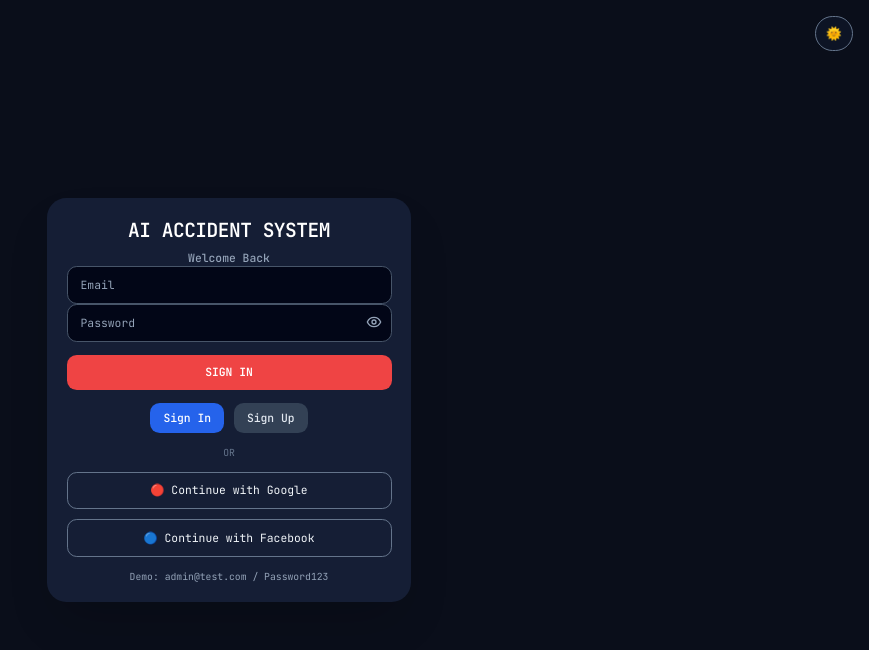
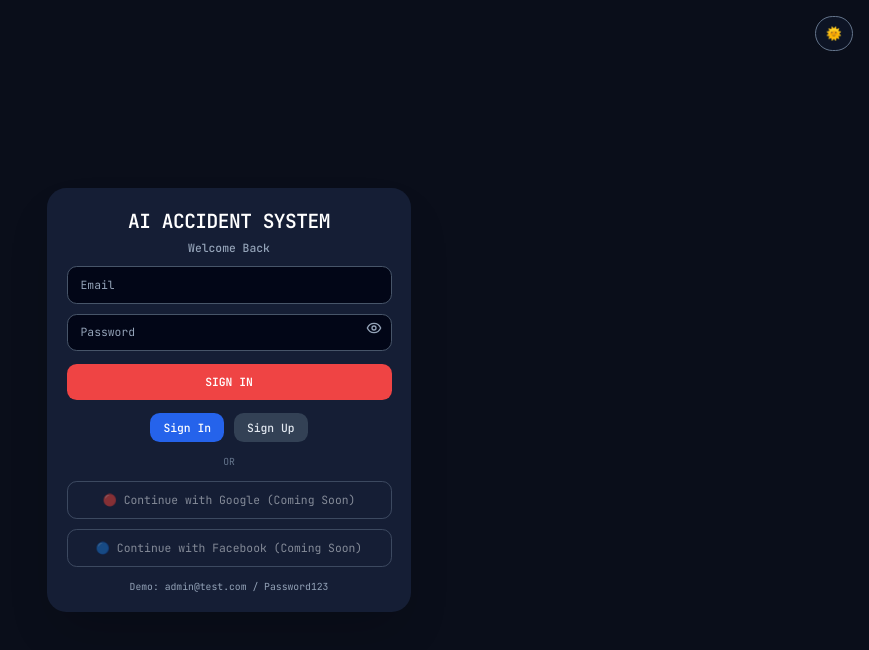
Before and after one commit to nehadubey11211-design/smart-emergency-response-platform, a React (Vite) app in the folder frontend/: page /login in a window 1280 px wide. Shown: the top 650 px of the page, without its empty margins (411-1280 px from the left). Built offline with nearby package versions, Linux system fonts and the light colour scheme; no server answers; a web font is replaced by a local one.

Commit message:
Improve login/signup UX: add success messages, disable social logins

```diff
--- a/frontend/src/pages/Login.jsx
+++ b/frontend/src/pages/Login.jsx
@@ -28,9 +28,6 @@
  *   same-origin CORS setup and CSRF protection).
  */
 
-// ================= AUTH API =================
-// Uses the real backend auth service via frontend/src/services/api.js
-
 import { useState } from "react";
 import { useNavigate } from "react-router-dom";
 import { Eye, EyeOff, Loader2 } from "lucide-react";
@@ -50,8 +47,8 @@ function getCardClasses(dark) {
 
 function getInputClasses(dark) {
   return dark
-    ? "w-full rounded-xl border border-slate-600 bg-slate-950 px-4 py-3 text-sm text-white placeholder:text-slate-400 outline-none transition focus:border-brand-blue focus:ring focus:ring-brand-blue/20"
-    : "w-full rounded-xl border border-slate-300 bg-slate-50 px-4 py-3 text-sm text-slate-900 placeholder:text-slate-500 outline-none transition focus:border-brand-blue focus:ring focus:ring-brand-blue/20";
+    ? "w-full rounded-xl border border-slate-600 bg-slate-950 px-4 py-3 mt-3 text-sm text-white placeholder:text-slate-400 outline-none transition focus:border-brand-blue focus:ring focus:ring-brand-blue/20"
+    : "w-full rounded-xl border border-slate-300 bg-slate-50 px-4 py-3 mt-3 text-sm text-slate-900 placeholder:text-slate-500 outline-none transition focus:border-brand-blue focus:ring focus:ring-brand-blue/20";
 }
 
 function getSwitchButtonClasses(active, dark) {
@@ -101,11 +98,13 @@ export default function Login() {
   const [showPw, setShowPw] = useState(false);
   const [loading, setLoading] = useState(false);
   const [error, setError] = useState("");
+  const [success, setSuccess] = useState("");
   const [isSignup, setIsSignup] = useState(false);
   const [dark, setDark] = useState(true);
 
   const handleChange = (e) => {
     setError("");
+    setSuccess("");
     setForm((prev) => ({ ...prev, [e.target.name]: e.target.value }));
   };
 
@@ -113,25 +112,25 @@ export default function Login() {
     const validationError = validateSignup(form);
     if (validationError) {
       setError(validationError);
-      setLoading(false);
       return;
     }
 
     try {
       await register(form);
-      alert("Account Created ✅ Please login");
+      setSuccess("Account created! Please sign in.");
       setIsSignup(false);
       setForm({ name: "", mobile: "", email: "", password: "" });
     } catch (err) {
       setError(err?.response?.data?.detail || "Signup failed");
-    } finally {
-      setLoading(false);
     }
   };
 
   const handleLogin = async () => {
     try {
-      const { data } = await login(form);
+      const { data } = await login({
+        email: form.email,
+        password: form.password,
+      });
       const token = data.access_token || data.token;
 
       if (!token) {
@@ -143,8 +142,6 @@ export default function Login() {
       navigateToDashboard();
     } catch (err) {
       setError(err?.response?.data?.detail || "Login failed");
-    } finally {
-      setLoading(false);
     }
   };
 
@@ -153,12 +150,15 @@ export default function Login() {
     setLoading(true);
     setError("");
 
-    if (isSignup) {
-      await handleSignup();
-      return;
+    try {
+      if (isSignup) {
+        await handleSignup();
+      } else {
+        await handleLogin();
+      }
+    } finally {
+      setLoading(false);
     }
-
-    await handleLogin();
   };
 
   const pageClasses = getRootClasses(dark);
@@ -199,20 +199,21 @@ export default function Login() {
             <button
               type="button"
               onClick={() => setShowPw(!showPw)}
-              className={`absolute right-3 top-3 transition ${dark ? "text-slate-400 hover:text-white" : "text-slate-500 hover:text-slate-900"}`}
+              className={`absolute right-3 top-1/2 -translate-y-1/2 transition ${dark ? "text-slate-400 hover:text-white" : "text-slate-500 hover:text-slate-900"}`}
             >
               {showPw ? <EyeOff size={16} /> : <Eye size={16} />}
             </button>
           </div>
 
           {error && <p className="mt-3 text-sm text-red-400">{error}</p>}
+          {success && <p className="mt-3 text-sm text-green-400">{success}</p>}
 
           <button
             type="submit"
             disabled={loading}
             className="mt-4 w-full rounded-xl bg-red-500 px-4 py-3 text-sm font-semibold text-white transition hover:bg-red-600 disabled:cursor-not-allowed disabled:opacity-70"
           >
-            {loading ? <Loader2 className="animate-spin" size={18} /> : isSignup ? "SIGN UP" : "SIGN IN"}
+            {loading ? <Loader2 className="animate-spin mx-auto" size={18} /> : isSignup ? "SIGN UP" : "SIGN IN"}
           </button>
         </form>
 
@@ -230,18 +231,26 @@ export default function Login() {
         </div>
 
         <div className="space-y-3">
-          <button className={socialButtonClasses} onClick={() => window.location.href = "https://accounts.google.com/"}>
-            🔴 Continue with Google
+          <button
+            disabled
+            className={`${socialButtonClasses} opacity-50 cursor-not-allowed`}
+          >
+            🔴 Continue with Google (Coming Soon)
           </button>
 
-          <button className={socialButtonClasses} onClick={() => window.location.href = "https://www.facebook.com/login/"}>
-            🔵 Continue with Facebook
+          <button
+            disabled
+            className={`${socialButtonClasses} opacity-50 cursor-not-allowed`}
+          >
+            🔵 Continue with Facebook (Coming Soon)
           </button>
         </div>
 
-        <p className="mt-4 text-center text-xs text-slate-400">
-          Demo: admin@test.com / Password123
-        </p>
+        {import.meta.env.DEV && (
+          <p className="mt-4 text-center text-xs text-slate-400">
+            Demo: admin@test.com / Password123
+          </p>
+        )}
       </div>
     </div>
   );
```
